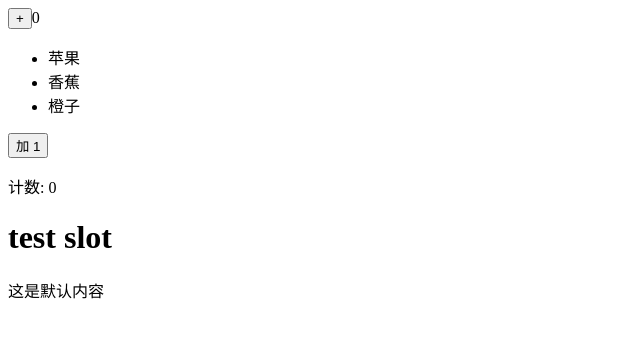
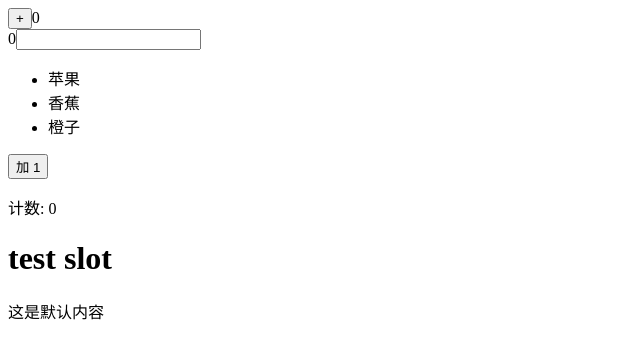
Before and after one commit to pe-3/react-vue, a Vue app: page / in a window 1280 px wide. Shown: the top 358 px of the page, without its empty margins (0-640 px from the left). Built offline with nearby package versions, Linux system fonts and the light colour scheme.

Commit message:
feat: props 更新修复

```diff
--- a/src/App.js
+++ b/src/App.js
@@ -41,7 +41,7 @@ const App = forwardVue(
       <div>
         <button onClick={increment}>+</button>
         <span>{ count }</span>
-        <ItemList />
+        <ItemList count={count} />
         <Counter />
         <TestSlot>
           这是默认内容
--- a/src/Vue/compare.js
+++ b/src/Vue/compare.js
@@ -39,7 +39,7 @@ export default function compare(
     }
   });
 
-  changedProps.forEach((key) => {
+  changedProps.forEach(({ key }) => {
     typeof onChange === 'function' && onChange(key);
   });
   addedProps.forEach((key) => {
--- a/src/examples/ItemList.js
+++ b/src/examples/ItemList.js
@@ -1,22 +1,28 @@
 import { forwardVue } from "../Vue";
-import { ref } from 'vue';
 
 const ItemList = forwardVue(
   {
     name: 'ItemList',
     data() {
       return {
-        items: ['苹果', '香蕉', '橙子']
+        items: ['苹果', '香蕉', '橙子'],
+        text: ''
       }
     },
     mounted() {
       console.log(this.$root.$el, 'ItemList mounted');
+    },
+    props: {
+      count: Number
     }
   },
   (vm) => {
-    const { items } = vm;
+    const { items, count } = vm;
     return (
       <div>
+        {count}
+        <input value={vm.text} onChange={(e) => { vm.text = e.target.value }} />
+        {vm.text}
         <ul>
           {items.map((item, index) => (
             <li key={index}>{item}</li>
```
